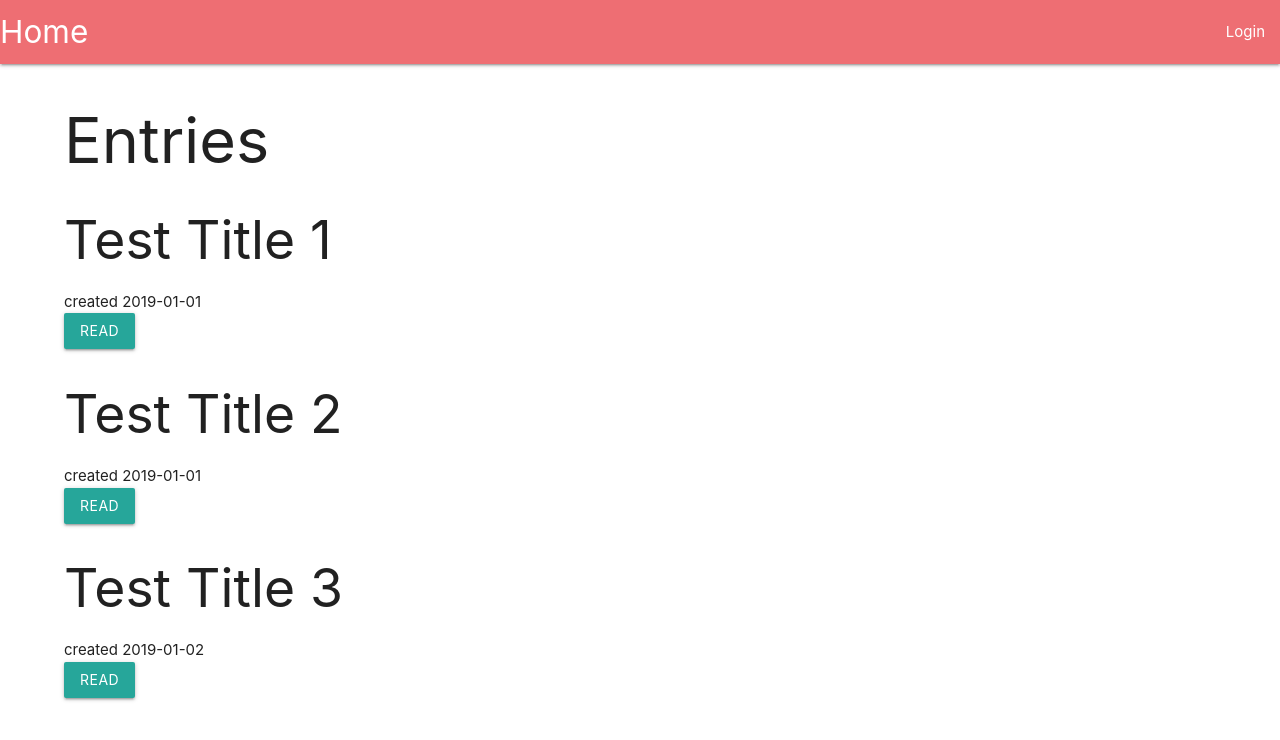
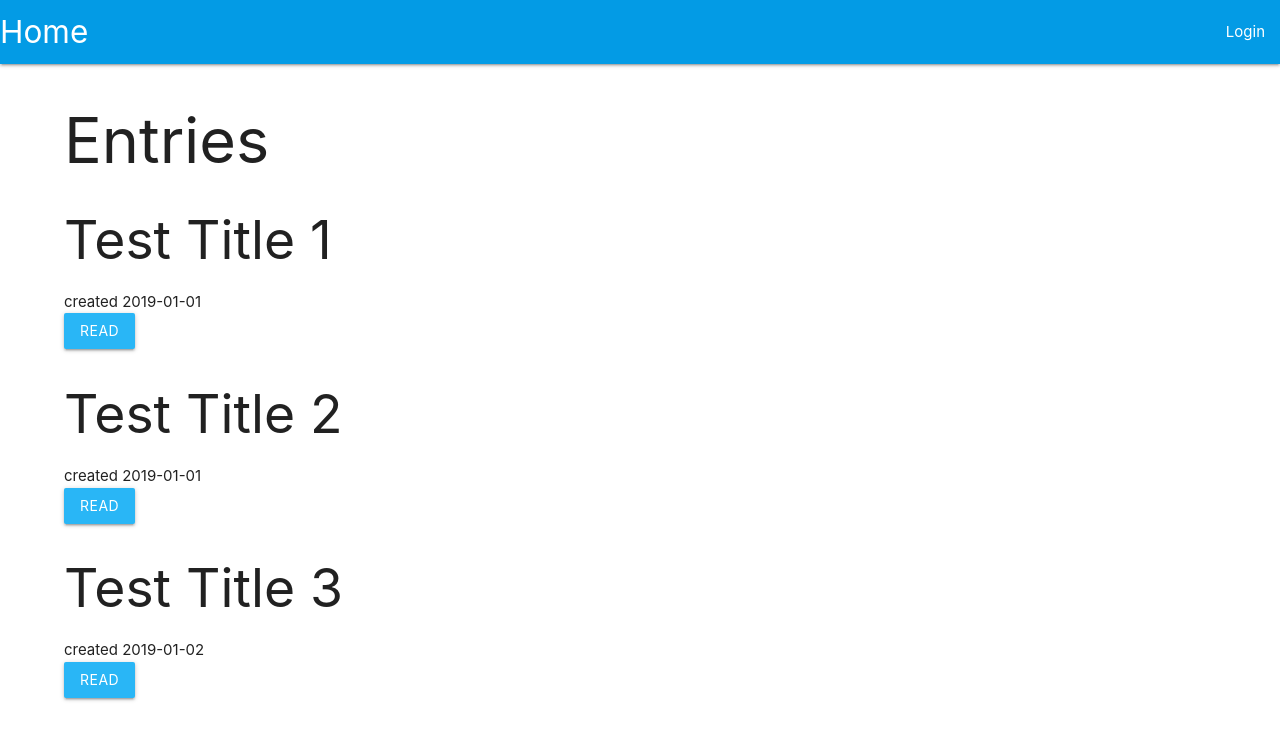
Before and after one commit to c2masamichi/webapp-example-python-django, a Django app: page / in a window 1280 px wide. Shown: the top 740 px of the page. Run offline with Django 3.2, Linux system fonts and the light colour scheme; data comes from the database, SQL or seed files in the repository.

Commit message:
change color

```diff
--- a/cms/blog/templates/blog/base.html
+++ b/cms/blog/templates/blog/base.html
@@ -13,7 +13,7 @@
 </head>
 <body>
   <nav>
-    <div class="nav-wrapper">
+    <div class="nav-wrapper light-blue darken-1">
       <a href="#" class="brand-logo">Home</a>
       <ul id="nav-mobile" class="right hide-on-med-and-down">
         <li><a href="#">Login</a></li>
--- a/cms/blog/templates/blog/index.html
+++ b/cms/blog/templates/blog/index.html
@@ -9,7 +9,7 @@
     <div class="entry">
       <h2>{{ entry.title }}</h2>
       <div class="about">created {{ entry.created|date:"Y-m-d" }}</div>
-      <a class="waves-effect waves-light btn" href="{% url 'blog:detail' entry.id %}">read</a>
+      <a class="waves-effect waves-light btn light-blue lighten-1" href="{% url 'blog:detail' entry.id %}">read</a>
     </div>
   {% endfor %}
 {% endblock %}
```
